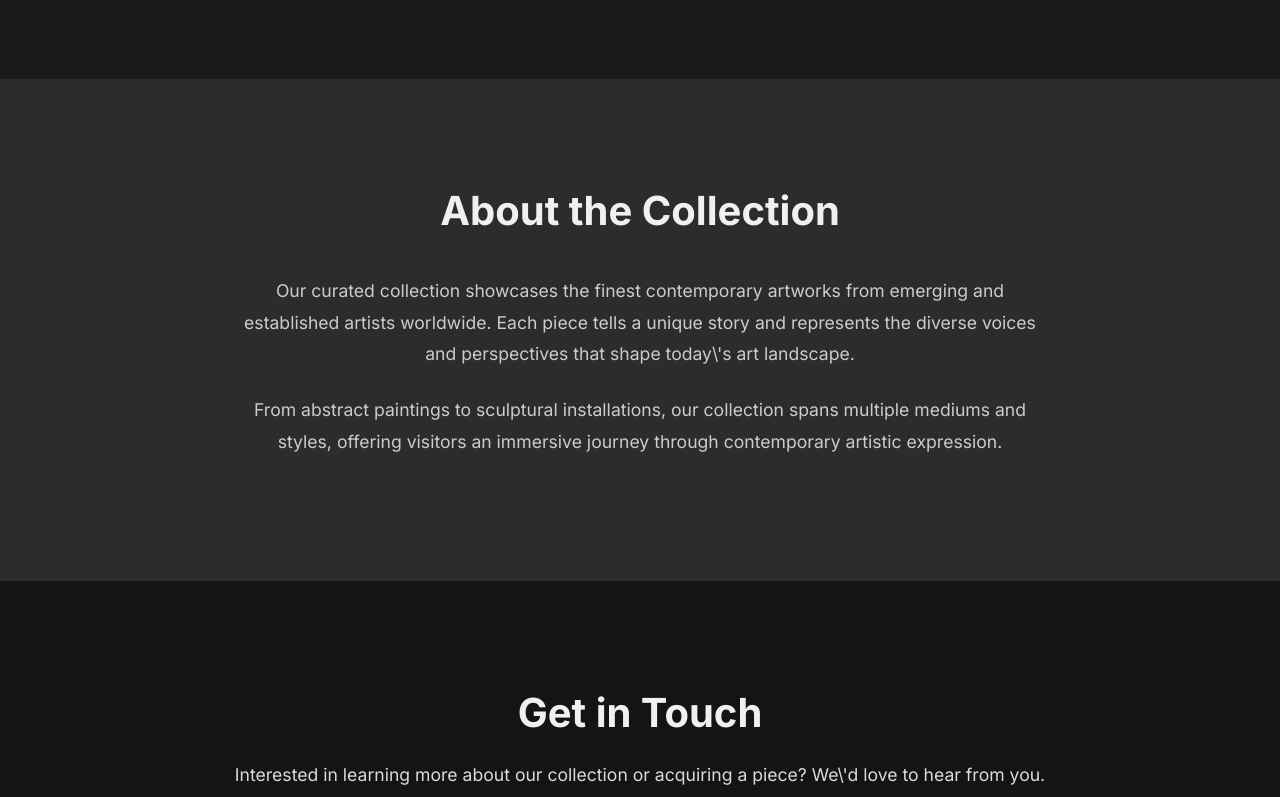
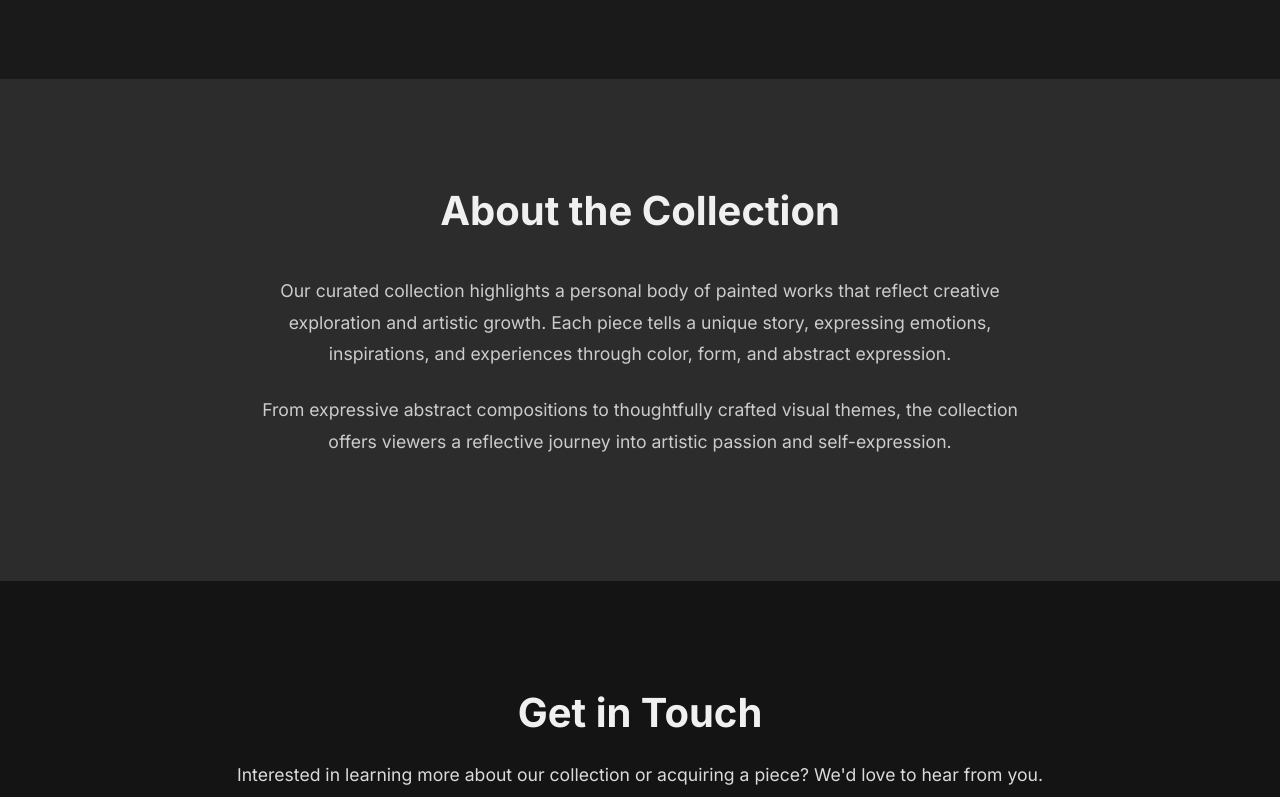
Before and after one commit to walran207/ArtPortfolio, a plain HTML site: page index.html in a window 1280 px wide. Shown: the part 3634-4431 px from the top of the page. Drawn offline with Linux system fonts and the light colour scheme.

Commit message:
Revise about section content for clarity and emotional depth; update art availability status to 'available'

```diff
--- a/index.html
+++ b/index.html
@@ -113,8 +113,8 @@
         <div class="container">
             <div class="about-content">
                 <h2>About the Collection</h2>
-                <p>Our curated collection showcases the finest contemporary artworks from emerging and established artists worldwide. Each piece tells a unique story and represents the diverse voices and perspectives that shape today\'s art landscape.</p>
-                <p>From abstract paintings to sculptural installations, our collection spans multiple mediums and styles, offering visitors an immersive journey through contemporary artistic expression.</p>
+                <p>Our curated collection highlights a personal body of painted works that reflect creative exploration and artistic growth. Each piece tells a unique story, expressing emotions, inspirations, and experiences through color, form, and abstract expression.</p>
+                <p>From expressive abstract compositions to thoughtfully crafted visual themes, the collection offers viewers a reflective journey into artistic passion and self-expression.</p>
             </div>
         </div>
     </section>
@@ -124,7 +124,7 @@
         <div class="container">
             <div class="contact-content">
                 <h2>Get in Touch</h2>
-                <p>Interested in learning more about our collection or acquiring a piece? We\'d love to hear from you.</p>
+                <p>Interested in learning more about our collection or acquiring a piece? We'd love to hear from you.</p>
                 <div class="contact-info">
                     <div class="contact-item">
                         <h3>Email</h3>
--- a/script.js
+++ b/script.js
@@ -89,7 +89,7 @@ const artData = [
         dimensions: "48\" x 60\"",
         price: "$5,200",
         description: "A scenic landscape of rolling fields, waterfalls, and mountains under dramatic skies.",
-        availability: "sold" // "available" | "sold"
+        availability: "available" // "available" | "sold"
     },
     {
         id: 8,
```
